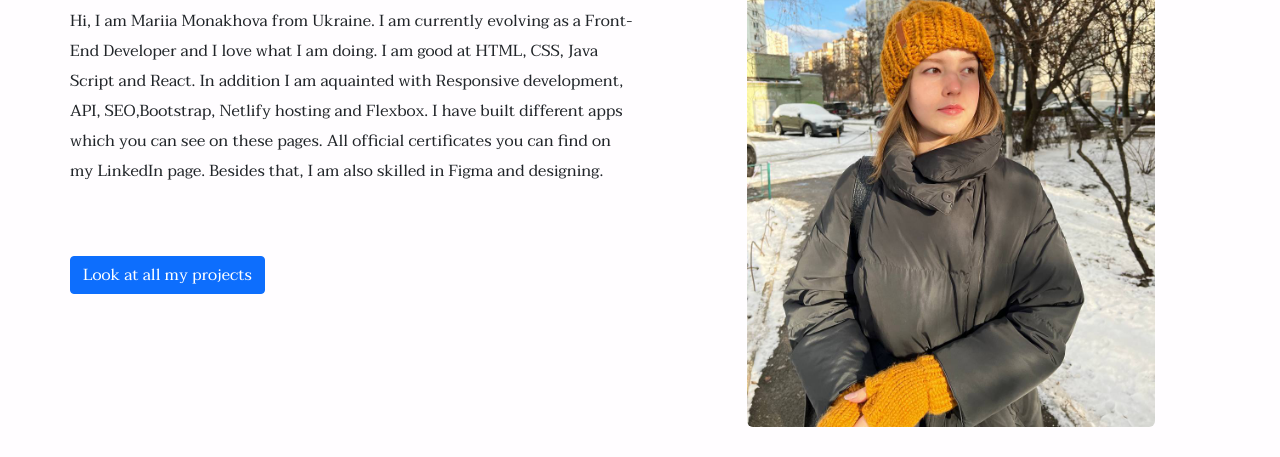
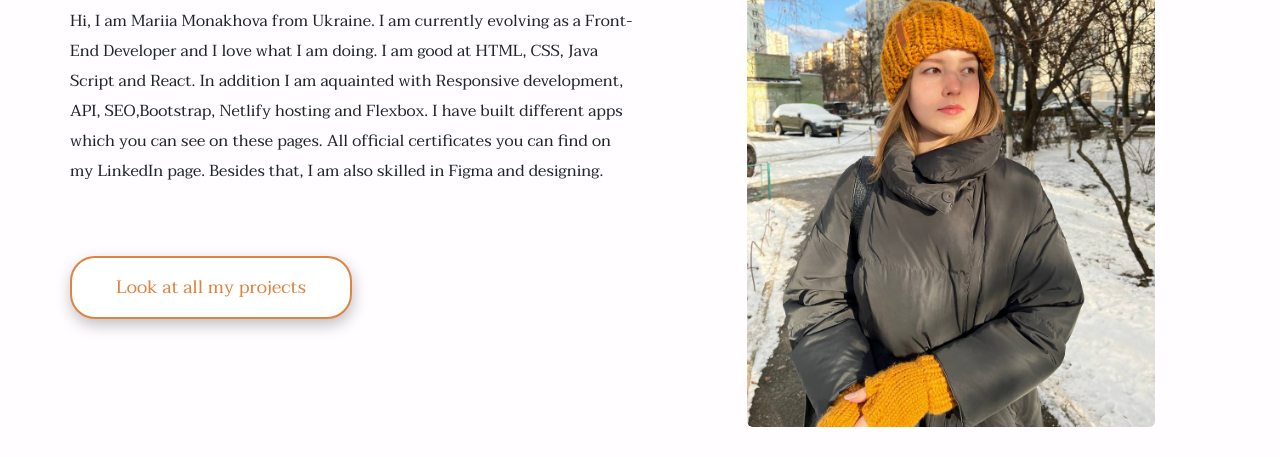
Before and after one commit to MariiaMonakhova/My-own-portfolio, a plain HTML site: page about.html in a window 1280 px wide. Shown: the part 343-800 px from the top of the page. Drawn offline with nearby package versions, Linux system fonts and the light colour scheme; a web font is replaced by a local one.

Commit message:
Changed button design

```diff
--- a/about.html
+++ b/about.html
@@ -73,7 +73,7 @@
             pages. All official certificates you can find on my LinkedIn page.
             Besides that, I am also skilled in Figma and designing.
           </p>
-          <a href="projects.html" title="projects" class="btn btn-primary"
+          <a href="projects.html" title="projects" class="btn btn-main-button"
             >Look at all my projects</a
           >
         </div>
```
